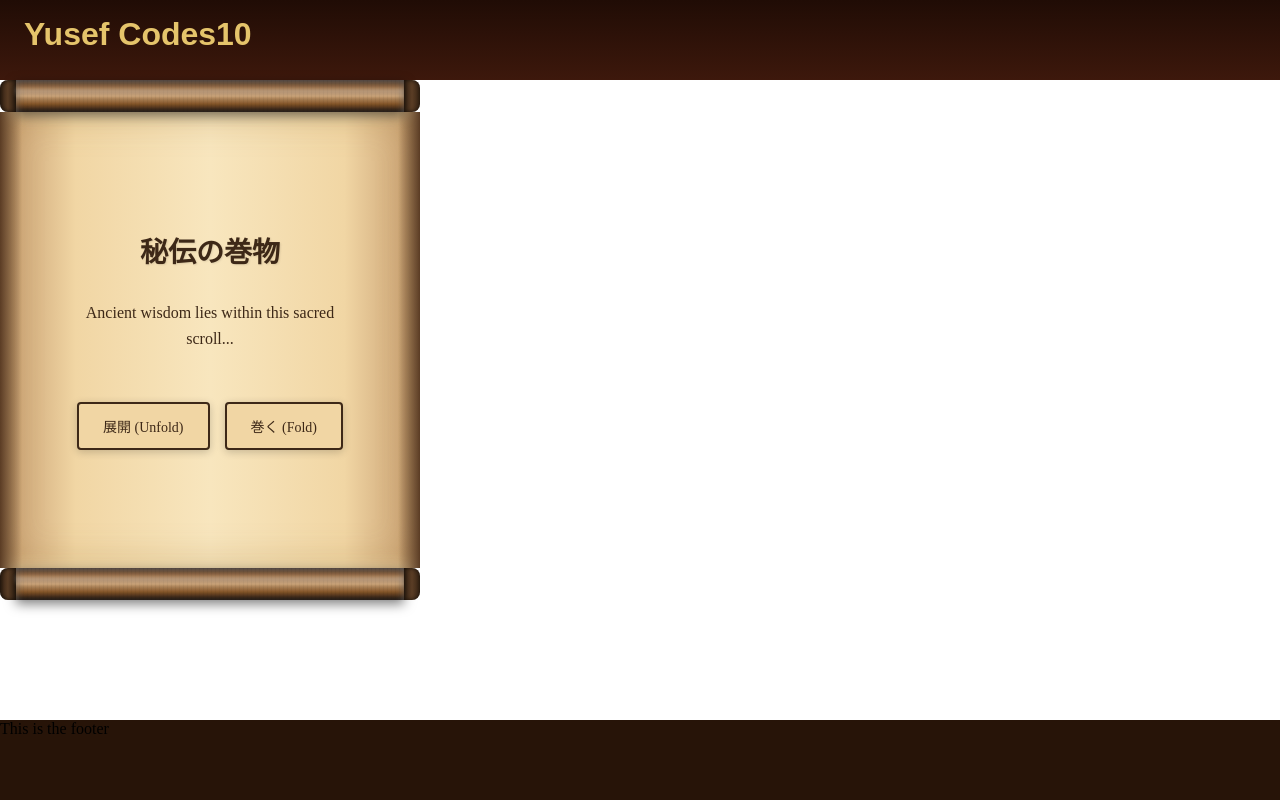
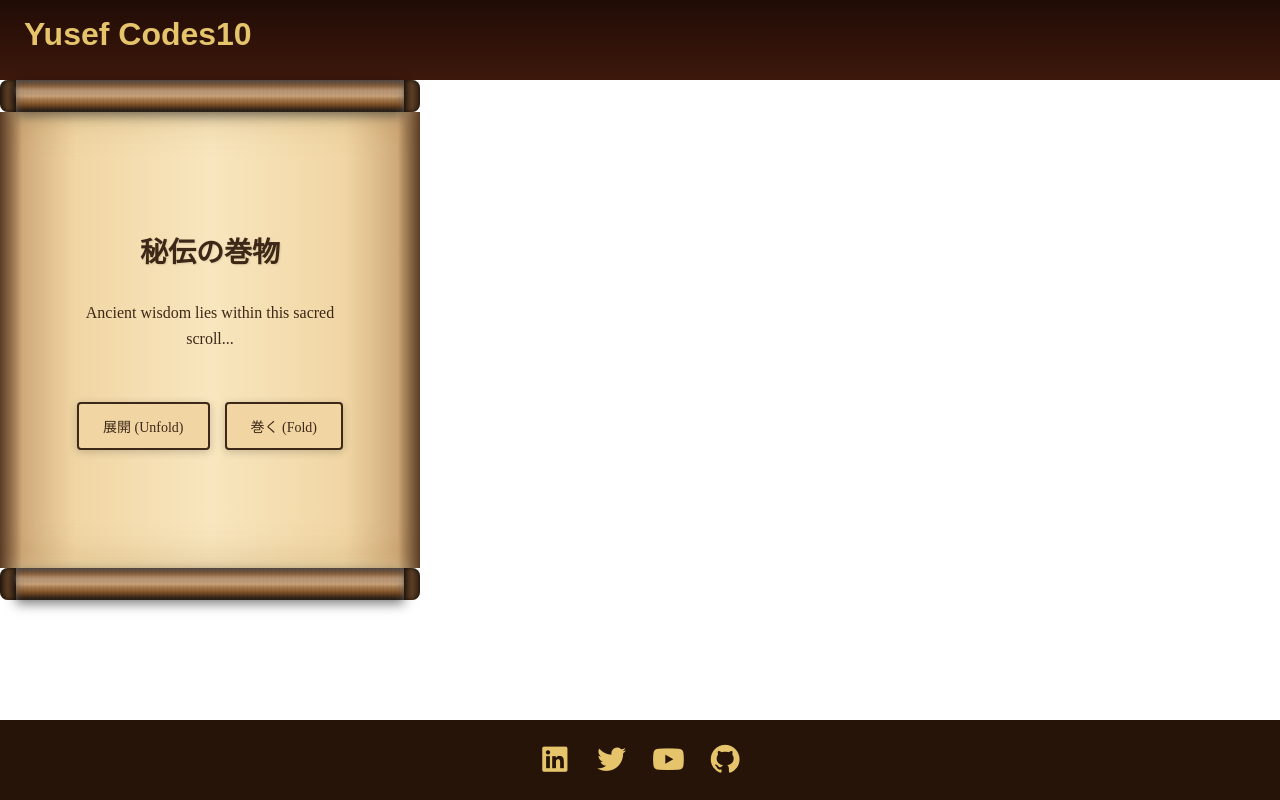
Before and after one commit to yusef-codes10/yusef-codes10-portfolio, a Vue app: page / in a window 1280 px wide. Built offline with nearby package versions, Linux system fonts and the light colour scheme; a web font is replaced by a local one.

Commit message:
the footer styled

```diff
--- a/index.html
+++ b/index.html
@@ -1,9 +1,17 @@
-<!DOCTYPE html>
+<!doctype html>
 <html lang="">
   <head>
-    <meta charset="UTF-8">
-    <link rel="icon" href="/favicon.ico">
-    <meta name="viewport" content="width=device-width, initial-scale=1.0">
+    <meta charset="UTF-8" />
+    <link rel="icon" href="/favicon.ico" />
+    <meta name="viewport" content="width=device-width, initial-scale=1.0" />
+    <link
+      rel="stylesheet"
+      href="https://cdnjs.cloudflare.com/ajax/libs/font-awesome/7.0.1/css/all.min.css"
+      integrity="sha512-2SwdPD6INVrV/lHTZbO2nodKhrnDdJK9/kg2XD1r9uGqPo1cUbujc+IYdlYdEErWNu69gVcYgdxlmVmzTWnetw=="
+      crossorigin="anonymous"
+      referrerpolicy="no-referrer"
+    />
+
     <title>Vite App</title>
   </head>
   <body>
--- a/src/components/PFooter.vue
+++ b/src/components/PFooter.vue
@@ -1,7 +1,12 @@
 <script setup></script>
 
 <template>
-  <footer>This is the footer</footer>
+  <footer>
+    <i class="fa-brands fa-linkedin"></i>
+    <i class="fa-brands fa-twitter"></i>
+    <i class="fa-brands fa-youtube"></i>
+    <i class="fa-brands fa-github"></i>
+  </footer>
 </template>
 
 <style scoped>
@@ -11,5 +16,16 @@ footer {
   width: 100%;
   height: 10dvh;
   background: var(--dark-brown);
+
+  display: flex;
+  justify-content: center;
+  align-items: center;
+  gap: 1.3rem;
+}
+
+i {
+  font-size: 1.8rem;
+  color: var(--font-color);
+  cursor: pointer;
 }
 </style>
--- a/src/components/PMain.vue
+++ b/src/components/PMain.vue
@@ -152,14 +152,7 @@
   overflow: hidden;
 
   /* Parchment base */
-  background: linear-gradient(
-    90deg,
-    #c49a6c 0%,
-    #f1d6a4 18%,
-    #f8e6be 50%,
-    #f1d6a4 82%,
-    #c49a6c 100%
-  );
+  background: var(--scroll-color);
 
   /* Depth and texture */
   box-shadow:
```
